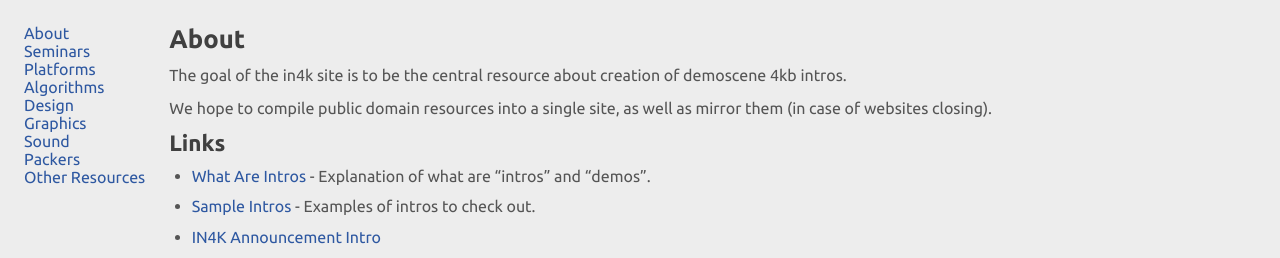
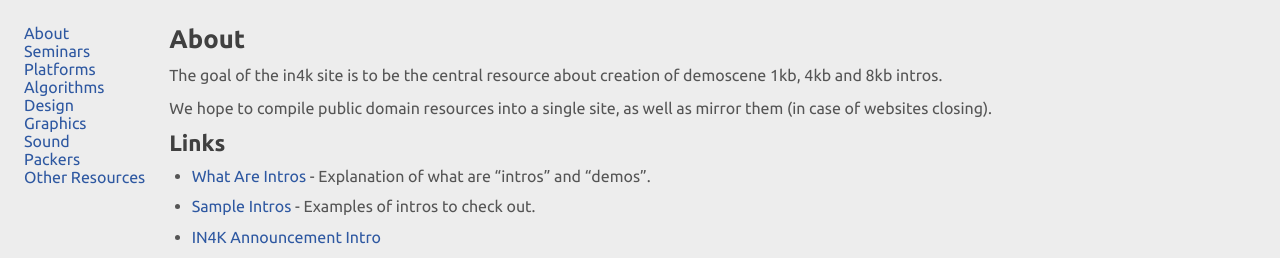
Before and after one commit to in4k/in4k.github.io, a Jekyll site: the page built from wiki/about.markdown, in a window 1280 px wide. Shown: the top 258 px of the page. Built offline with Jekyll 4.4.1, drawn with Linux system fonts in a browser that asks for light colours.

Commit message:
Update about.markdown

```diff
--- a/wiki/about.markdown
+++ b/wiki/about.markdown
@@ -3,7 +3,7 @@ title: "About"
 layout: "wiki-page"
 ---
 
-The goal of the in4k site is to be the central resource about creation of demoscene 4kb intros.
+The goal of the in4k site is to be the central resource about creation of demoscene 1kb, 4kb and 8kb intros.
 
 We hope to compile public domain resources into a single site, as well as mirror them (in case of websites closing).
 
```
